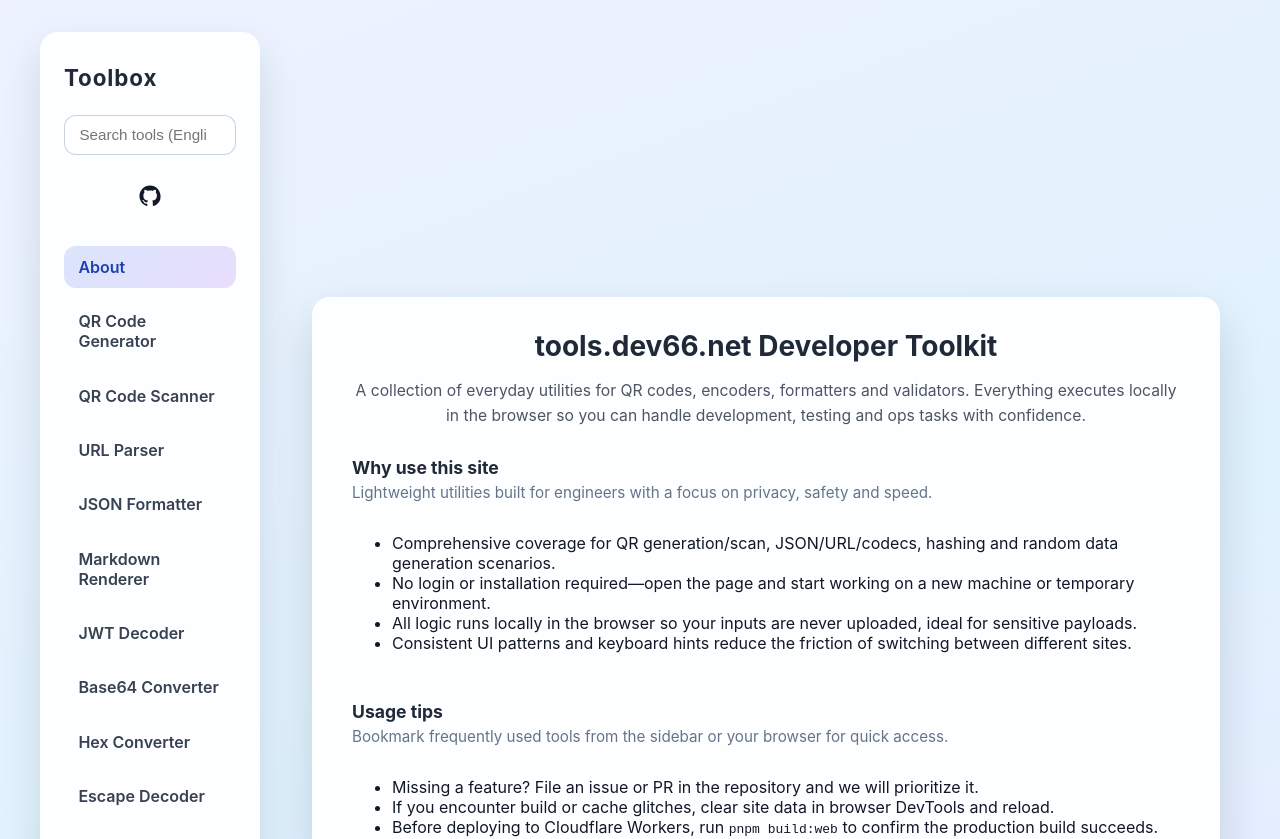
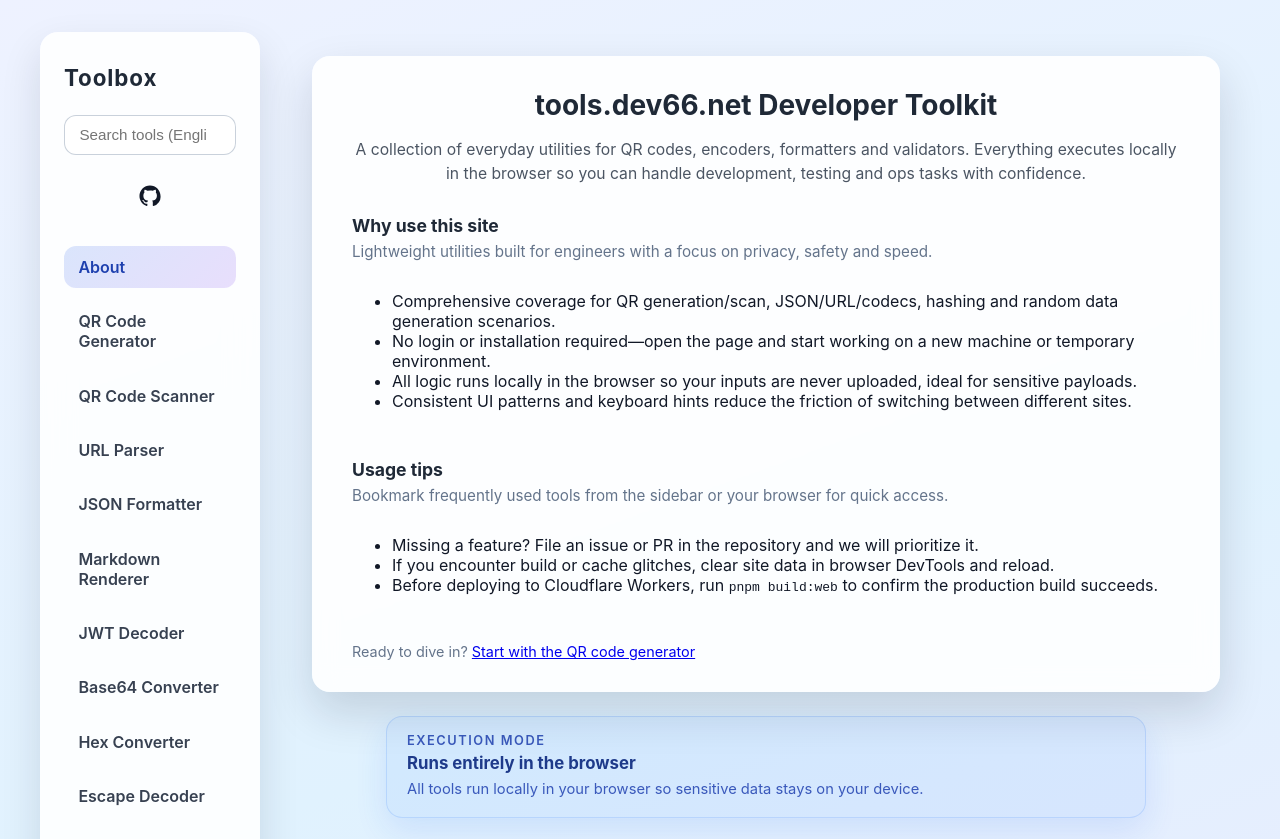
Before and after one commit to dev66-net/tools, a React (Vite) app in the folder web/: page / in a window 1280 px wide. Shown: the top 839 px of the page. Built offline with nearby package versions, Linux system fonts and the light colour scheme.

Commit message:
Align card layout top

```diff
--- a/web/src/App.css
+++ b/web/src/App.css
@@ -359,7 +359,7 @@ body.print-mode {
   box-shadow: 0 20px 45px rgba(15, 23, 42, 0.15);
   background: rgba(255, 255, 255, 0.9);
   backdrop-filter: blur(12px);
-  margin: auto;
+  margin: 0 auto;
 }
 
 .card-description {
```
